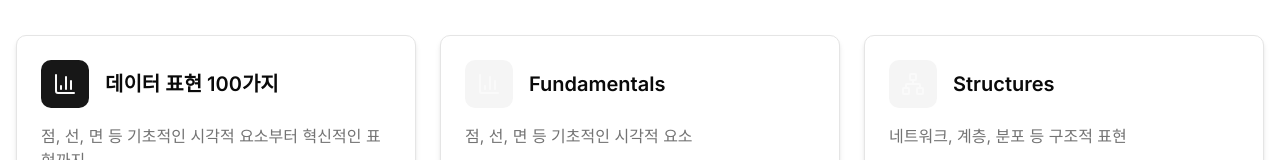
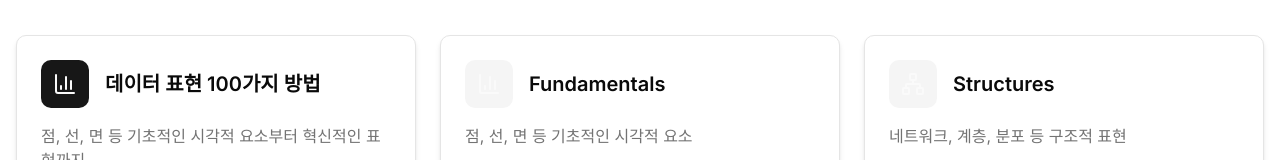
Before and after one commit to ryumy97/ryumy-blog, a Next.js app: page / in a window 1280 px wide. Shown: the part 242-402 px from the top of the page. Built offline with nearby package versions, Linux system fonts and the light colour scheme.

Commit message:
refactor: move content to src/ and fix category assignments for data-visualization posts

```diff
--- a/src/app/posts/[...slug]/page.tsx
+++ b/src/app/posts/[...slug]/page.tsx
@@ -46,8 +46,14 @@ export default async function PostPage({ params }: PostPageProps) {
   const mainCategory = slug[0];
   const subcategory = slug[1];
 
+  // Check if the second part is actually a subcategory or just a post slug
+  // If it's a known category, treat it as subcategory, otherwise it's just a post slug
+  const isSubcategory = subcategory && getCategoryById(subcategory);
+
   // Get category data for styling
-  const categoryData = getCategoryById(subcategory || mainCategory);
+  const categoryData = getCategoryById(
+    isSubcategory ? subcategory : mainCategory
+  );
   const categoryColor = categoryData?.color || "bg-muted";
 
   const categoryBadgeStyle =
@@ -65,13 +71,13 @@ export default async function PostPage({ params }: PostPageProps) {
     // Add main category if it's data-visualization
     if (mainCategory === "data-visualization") {
       breadcrumbs.push({
-        name: "데이터 표현 100가지",
+        name: "데이터 표현 100가지 방법",
         href: "/category/data-visualization",
       });
     }
 
-    // Add subcategory if it exists
-    if (subcategory) {
+    // Add subcategory only if it's actually a known category
+    if (isSubcategory) {
       breadcrumbs.push({
         name: categoryData?.name || subcategory,
         href: `/category/${subcategory}`,
@@ -162,33 +168,6 @@ export default async function PostPage({ params }: PostPageProps) {
             <div className="prose prose-lg dark:prose-invert max-w-none">
               <MDXRemote source={post.content} components={components} />
             </div>
-
-            {/* CodeSandbox/CodePen Embed */}
-            {(post.codesandbox || post.codepen) && (
-              <div className="mt-12 p-6 bg-accent rounded-lg">
-                <h3 className="text-lg font-semibold mb-4">실행 가능한 예제</h3>
-                {post.codesandbox && (
-                  <CodeSandbox
-                    id={post.codesandbox}
-                    title={post.title}
-                    height={500}
-                  />
-                )}
-                {post.codepen && (
-                  <iframe
-                    src={`https://codepen.io/embed/${post.codepen}`}
-                    style={{
-                      width: "100%",
-                      height: "500px",
-                      border: 0,
-                      borderRadius: "4px",
-                      overflow: "hidden",
-                    }}
-                    title={post.title}
-                  />
-                )}
-              </div>
-            )}
           </article>
         </div>
       </div>
--- a/src/components/PostCard.tsx
+++ b/src/components/PostCard.tsx
@@ -33,15 +33,6 @@ function getCategoryBadgeStyle(categoryId: string): string {
 export default function PostCard({ post }: PostCardProps) {
   // Generate the correct link based on category structure
   const getPostLink = () => {
-    const categories = Array.isArray(post.category)
-      ? post.category
-      : [post.category];
-
-    // For data-visualization posts, use the hierarchical structure
-    if (categories.includes("data-visualization")) {
-      return `/posts/data-visualization/${post.slug}`;
-    }
-
     // For other posts, use the simple structure
     return `/posts/${post.slug}`;
   };
--- a/content/data-visualization/01-introduction.mdx
+++ b/src/content/data-visualization/01-introduction.mdx
@@ -2,7 +2,7 @@
 title: "데이터 표현 100가지 방법 - 소개"
 description: "데이터 시각화의 기본 개념과 다양한 표현 방법들을 소개합니다."
 date: "2024-01-10"
-category: ["data-visualization", "fundamentals"]
+category: "data-visualization"
 tags: ["소개", "기본개념", "시각화", "데이터"]
 image: "/images/data-visualization-intro.jpg"
 order: 1
--- a/content/data-visualization/02-overview.mdx
+++ b/src/content/data-visualization/02-overview.mdx
@@ -2,7 +2,7 @@
 title: "데이터 시각화 개요 - 100가지 방법의 전체 그림"
 description: "데이터 시각화의 전체적인 분류와 각 방법의 특징을 살펴봅니다."
 date: "2024-01-12"
-category: ["data-visualization", "structures"]
+category: "data-visualization"
 tags: ["개요", "분류", "방법론", "시각화"]
 image: "/images/data-visualization-overview.jpg"
 order: 2
--- a/content/data-visualization/03-practical-guide.mdx
+++ b/src/content/data-visualization/03-practical-guide.mdx
@@ -2,7 +2,7 @@
 title: "실전 가이드 - 데이터 시각화 프로젝트 시작하기"
 description: "실제 프로젝트에서 데이터 시각화를 구현하는 방법과 모범 사례를 다룹니다."
 date: "2024-01-15"
-category: ["data-visualization", "interaction"]
+category: "data-visualization"
 tags: ["실전", "가이드", "프로젝트", "구현"]
 image: "/images/data-visualization-practical.jpg"
 order: 3
--- a/content/data-visualization/fundamentals/01-dots.mdx
+++ b/src/content/data-visualization/fundamentals/01-dots.mdx
@@ -5,8 +5,6 @@ date: "2024-01-15"
 category: ["fundamentals", "data-visualization"]
 tags: ["점", "기본요소", "산점도", "시각화", "D3.js"]
 image: "/images/dots-visualization.jpg"
-codesandbox: "dots-example"
-order: 1
 ---
 
 # 점(Dots) - 데이터 시각화의 기본 요소
--- a/src/lib/categories.ts
+++ b/src/lib/categories.ts
@@ -10,7 +10,7 @@ export interface Category {
 export const categories: Category[] = [
   {
     id: "data-visualization",
-    name: "데이터 표현 100가지",
+    name: "데이터 표현 100가지 방법",
     description: "점, 선, 면 등 기초적인 시각적 요소부터 혁신적인 표현까지",
     color: "bg-primary",
     order: 1,
--- a/src/lib/posts.ts
+++ b/src/lib/posts.ts
@@ -20,28 +20,34 @@ export interface Post extends PostMetadata {
   content: string;
 }
 
-const postsDirectory = path.join(process.cwd(), "content");
+const postsDirectory = path.join(process.cwd(), "src", "content");
 
 export function getPostSlugs(): string[] {
   const slugs: string[] = [];
 
-  // Get all subdirectories in content folder
-  const categoryDirs = fs
-    .readdirSync(postsDirectory, { withFileTypes: true })
-    .filter((dirent) => dirent.isDirectory())
-    .map((dirent) => dirent.name);
+  // Recursive function to find all MDX files in nested directories
+  function findMdxFiles(dir: string, currentPath: string = ""): void {
+    const items = fs.readdirSync(dir, { withFileTypes: true });
 
-  categoryDirs.forEach((category) => {
-    const categoryPath = path.join(postsDirectory, category);
-    if (fs.existsSync(categoryPath)) {
-      const files = fs.readdirSync(categoryPath);
-      files.forEach((file) => {
-        if (file.endsWith(".mdx")) {
-          slugs.push(`${category}/${file.replace(/\.mdx$/, "")}`);
+    items.forEach((item) => {
+      const fullPath = path.join(dir, item.name);
+      const relativePath = currentPath
+        ? `${currentPath}/${item.name}`
+        : item.name;
+
+      if (item.isDirectory()) {
+        // Recursively search subdirectories
+        findMdxFiles(fullPath, relativePath);
+      } else if (item.isFile() && item.name.endsWith(".mdx")) {
+        // Add MDX file to slugs
+        const slug = relativePath.replace(/\.mdx$/, "");
+        slugs.push(slug);
       }
     });
   }
-  });
+
+  // Start searching from the posts directory
+  findMdxFiles(postsDirectory);
 
   return slugs;
 }
@@ -159,23 +165,28 @@ export function getCategories() {
 export function getAllMdxFiles() {
   const mdxFiles: string[] = [];
 
-  // Get all subdirectories in content folder
-  const categoryDirs = fs
-    .readdirSync(postsDirectory, { withFileTypes: true })
-    .filter((dirent) => dirent.isDirectory())
-    .map((dirent) => dirent.name);
+  // Recursive function to find all MDX files in nested directories
+  function findMdxFiles(dir: string, currentPath: string = ""): void {
+    const items = fs.readdirSync(dir, { withFileTypes: true });
 
-  categoryDirs.forEach((category) => {
-    const categoryPath = path.join(postsDirectory, category);
-    if (fs.existsSync(categoryPath)) {
-      const files = fs.readdirSync(categoryPath);
-      files.forEach((file) => {
-        if (file.endsWith(".mdx")) {
-          mdxFiles.push(path.join(category, file));
+    items.forEach((item) => {
+      const fullPath = path.join(dir, item.name);
+      const relativePath = currentPath
+        ? `${currentPath}/${item.name}`
+        : item.name;
+
+      if (item.isDirectory()) {
+        // Recursively search subdirectories
+        findMdxFiles(fullPath, relativePath);
+      } else if (item.isFile() && item.name.endsWith(".mdx")) {
+        // Add MDX file to mdxFiles
+        mdxFiles.push(relativePath);
       }
     });
   }
-  });
+
+  // Start searching from the posts directory
+  findMdxFiles(postsDirectory);
 
   return mdxFiles;
 }
```
Lines whose indentation alone changed are shown as unchanged.
